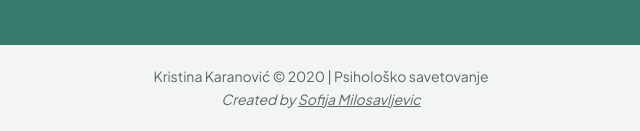
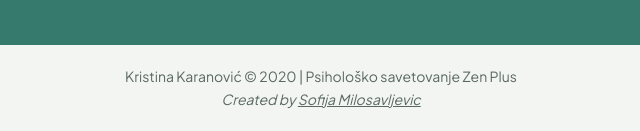
Before and after one commit to sofija8/kristina-karanovic, a plain HTML site: page index.html in a window 1280 px wide. Shown: the part 2192-2323 px from the top of the page, 319-959 px from the left. Drawn offline with Linux system fonts and the light colour scheme.

Commit message:
add Zen Plus in footer

```diff
--- a/index.html
+++ b/index.html
@@ -161,7 +161,7 @@
                 </div>
             </div>
             <p class="copyright">
-                Kristina Karanović &copy; 2020 | Psihološko savetovanje<br>
+                Kristina Karanović &copy; 2020 | Psihološko savetovanje Zen Plus<br>
                 <em>Created by <a href="https://www.linkedin.com/in/sofija-milosavljevic-8834a6aa/" target="_blank" rel="noopener">Sofija Milosavljevic</a></em>
             </p>
         </div>
```
Also changed, not shown: o-psihologu.html (+1 -1 lines), usluge.html (+1 -1 lines), vesti.html (+1 -1 lines).
